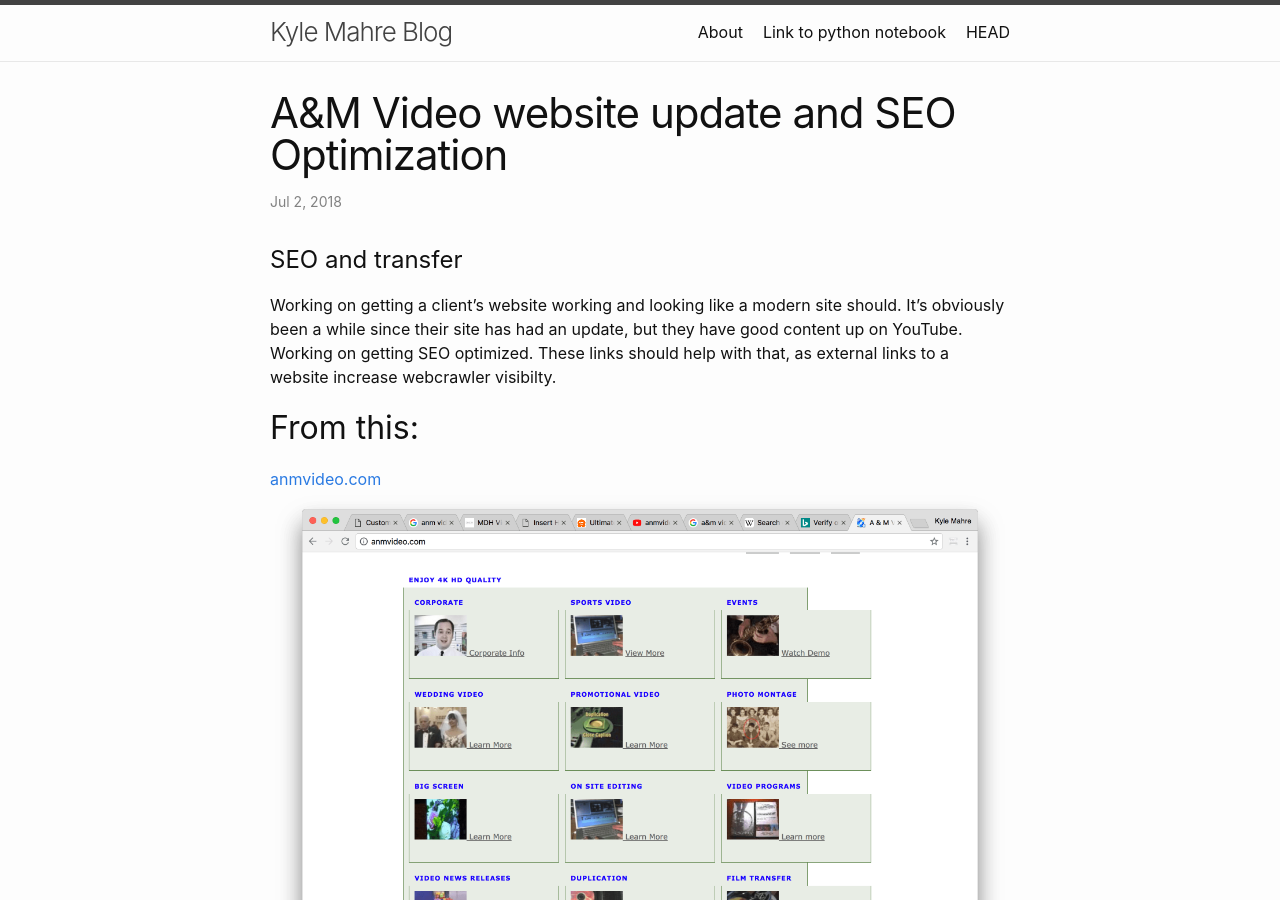
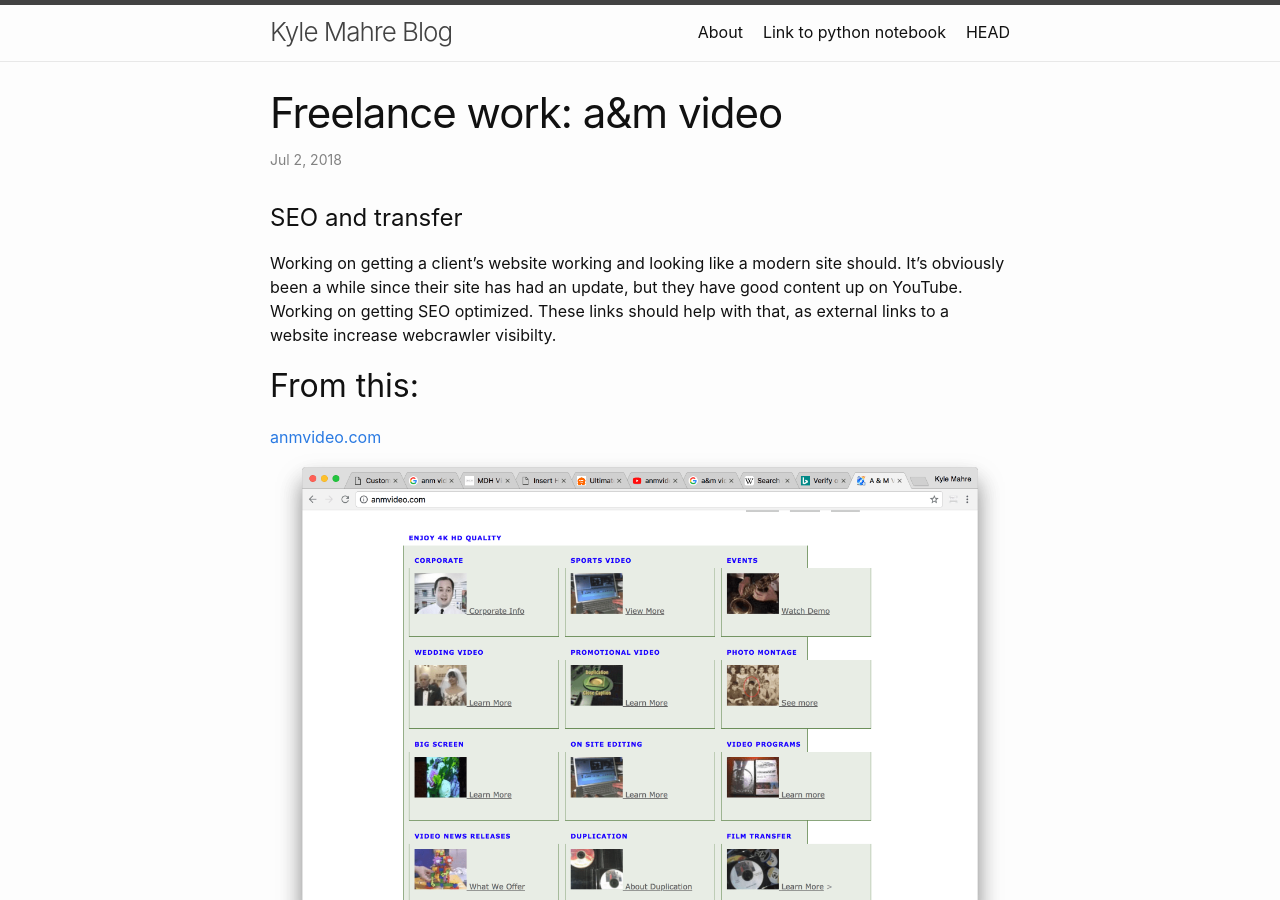
Before and after one commit to kfmahre/kfmahre.github.io, a Jekyll site: the page built from _posts/2018-07-02-Freelance work: A&M Video.markdown, in a window 1280 px wide and 900 px high. Built offline with Jekyll 4.4.1, drawn with Linux system fonts in a browser that asks for light colours; our own code applies the rules of GitHub Pages for plain Markdown files.

Commit message:
Update and rename 2018-07-02-A&M Video transition and update.markdown to 2018-07-02-Freelance work: A&M Video.markdown

```diff
--- a/_posts/2018-07-02-A&M Video transition and update.markdown
+++ b/_posts/2018-07-02-Freelance work: A&M Video.markdown
@@ -1,9 +1,5 @@
----
-layout: post
-title: A&M Video website update and SEO Optimization
-category: posts
-url: 1
----
+
+
 # SEO and transfer
 
 Working on getting a client's website working and looking like a modern site should. It's obviously been a while since their site has had an update, but they have good content up on YouTube. Working on getting SEO optimized. These links should help with that, as external links to a website increase webcrawler visibilty.
```
